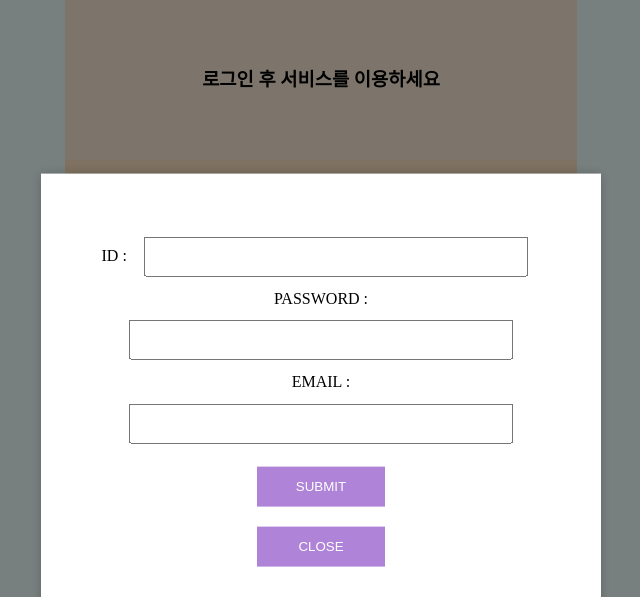
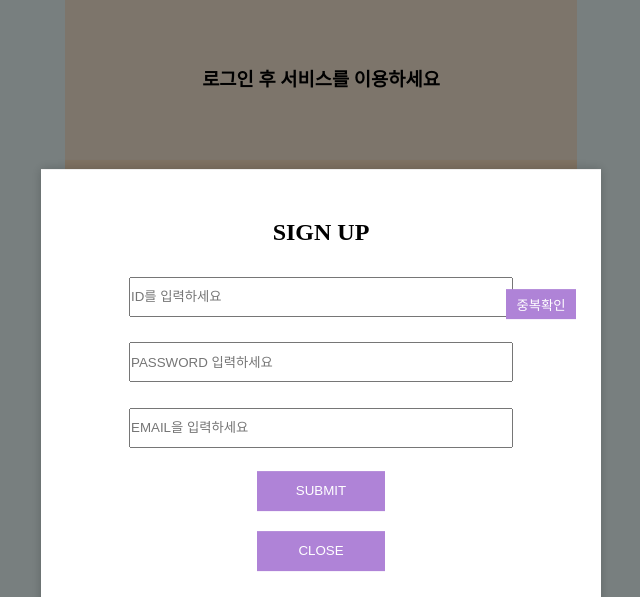
Before and after one commit to Yuan12131/signup-board-chat, a website: page public/index.html in a window 1280 px wide. Both pictures are taken after a click on the button "SIGN UP". Shown: the top 597 px of the page, without its empty margins (319-959 px from the left). Drawn offline with Linux system fonts and the light colour scheme.

Commit message:
sign up placeholder 추가

```diff
--- a/public/index.html
+++ b/public/index.html
@@ -31,14 +31,17 @@
     <!-- 회원가입 모달 창 -->
     <div id="signupModal">
       <form method="post" action="/signUp" id="signupForm">
-        <label for="signupId">ID : </label>
-        <input type="text" id="signupId" name="signupId" required>
+        <h2>SIGN UP</h2>
         <br>
-        <label for="signupPassword">PASSWORD : </label>
-        <input type="password" id="signupPassword" name="signupPassword" required>
+        <label for="signupId"></label>
+        <input type="text" id="signupId" name="signupId" placeholder="ID를 입력하세요" required>
+        <button id="idCheckBtn" type="button">중복확인</button>
         <br>
-        <label for="email">EMAIL : </label>
-        <input id="email" name="email" required></input>
+        <label for="signupPassword"></label>
+        <input type="password" id="signupPassword" name="signupPassword" placeholder="PASSWORD 입력하세요" required>
+        <br>
+        <label for="email"></label>
+        <input id="email" name="email" placeholder="EMAIL을 입력하세요" required></input>
         <br>
         <button type="submit">SUBMIT</button>
       </form>
```
